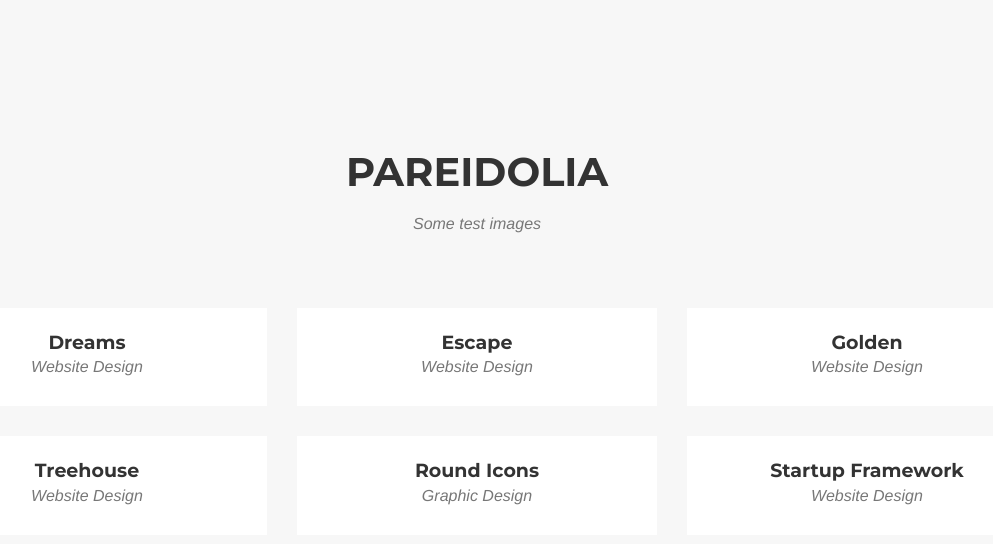
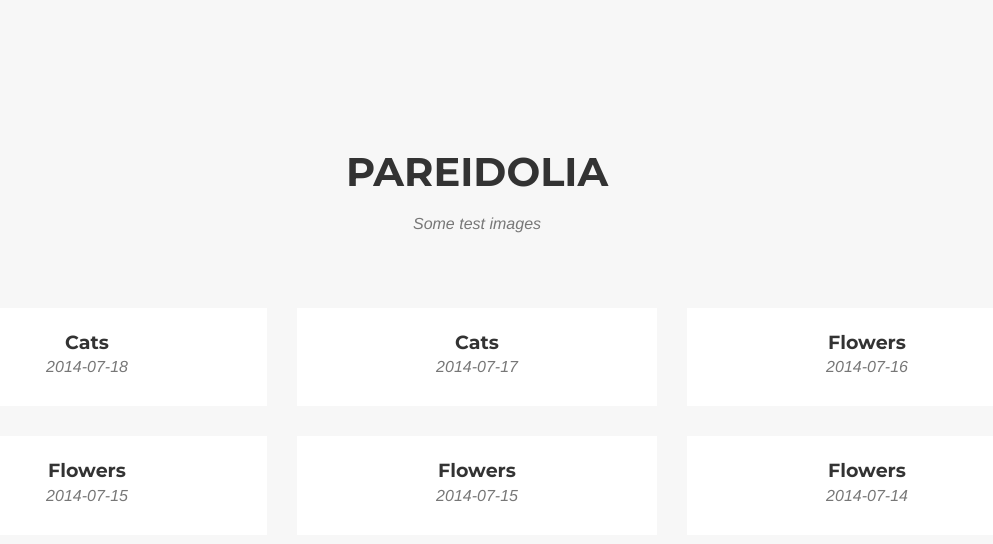
Before and after one commit to msotomorras/msotomorras.github.io, a Jekyll site: the page built from _posts/2014-07-17-project-2.markdown, in a window 1280 px wide. Shown: the top 544 px of the page, without its empty margins (163-1156 px from the left). Built offline with Jekyll 4.4.1, drawn with Linux system fonts in a browser that asks for light colours; some web fonts are replaced.

```diff
--- a/_posts/2014-07-13-project-6.markdown
+++ b/_posts/2014-07-13-project-6.markdown
@@ -1,6 +1,6 @@
 ---
-title: Round Icons
-subtitle: Graphic Design
+title: Flowers
+subtitle: 2014-07-15
 layout: default
 modal-id: 6
 date: 2014-07-15
--- a/_posts/2014-07-14-project-5.markdown
+++ b/_posts/2014-07-14-project-5.markdown
@@ -1,6 +1,6 @@
 ---
-title: Startup Framework
-subtitle: Website Design
+title: Flowers
+subtitle: 2014-07-14
 layout: default
 modal-id: 5
 date: 2014-07-14
--- a/_posts/2014-07-15-project-4.markdown
+++ b/_posts/2014-07-15-project-4.markdown
@@ -1,6 +1,6 @@
 ---
-title: Treehouse
-subtitle: Website Design
+title: Flowers
+subtitle: 2014-07-15
 layout: default
 modal-id: 4
 date: 2014-07-15
--- a/_posts/2014-07-16-project-3.markdown
+++ b/_posts/2014-07-16-project-3.markdown
@@ -1,6 +1,6 @@
 ---
-title: Golden
-subtitle: Website Design
+title: Flowers
+subtitle: 2014-07-16
 layout: default
 modal-id: 3
 date: 2014-07-16
--- a/_posts/2014-07-17-project-2.markdown
+++ b/_posts/2014-07-17-project-2.markdown
@@ -1,6 +1,6 @@
 ---
-title: Escape
-subtitle: Website Design
+title: Cats
+subtitle: 2014-07-17
 layout: default
 modal-id: 2
 date: 2014-07-17
--- a/_posts/2014-07-18-project-1.markdown
+++ b/_posts/2014-07-18-project-1.markdown
@@ -1,6 +1,6 @@
 ---
-title: Dreams
-subtitle: Website Design
+title: Cats
+subtitle: 2014-07-18
 layout: default
 modal-id: 1
 date: 2014-07-18
```
